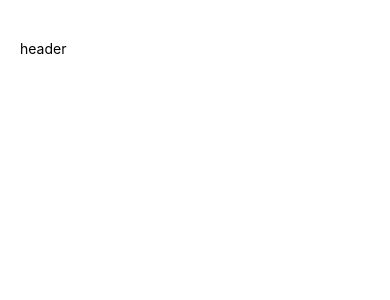
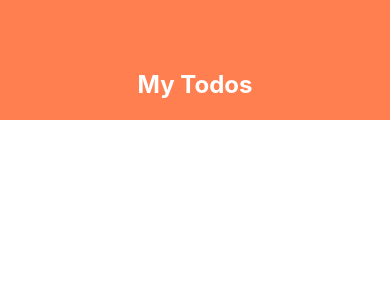
Before and after one commit to ehandresen/react-native-lists, a React Native app: screen / in a window 390 px wide. Shown: the top 300 px of the page. Built offline with nearby package versions, Linux system fonts and the light colour scheme.

Commit message:
added Header component

```diff
--- a/App.tsx
+++ b/App.tsx
@@ -13,7 +13,5 @@ const styles = StyleSheet.create({
   container: {
     flex: 1,
     backgroundColor: '#fff',
-    paddingVertical: 40,
-    paddingHorizontal: 20,
   },
 });
--- a/todoApp/Header.tsx
+++ b/todoApp/Header.tsx
@@ -1,11 +1,25 @@
-import { View, Text } from 'react-native';
+import { View, Text, StyleSheet } from 'react-native';
 
 const Header = () => {
   return (
-    <View>
-      <Text>header</Text>
+    <View style={styles.container}>
+      <Text style={styles.title}>My Todos</Text>
     </View>
   );
 };
 
+const styles = StyleSheet.create({
+  container: {
+    height: 120,
+    backgroundColor: 'coral',
+    paddingTop: 70,
+  },
+  title: {
+    textAlign: 'center',
+    fontSize: 24,
+    fontWeight: 'bold',
+    color: '#fff',
+  },
+});
+
 export default Header;
```
